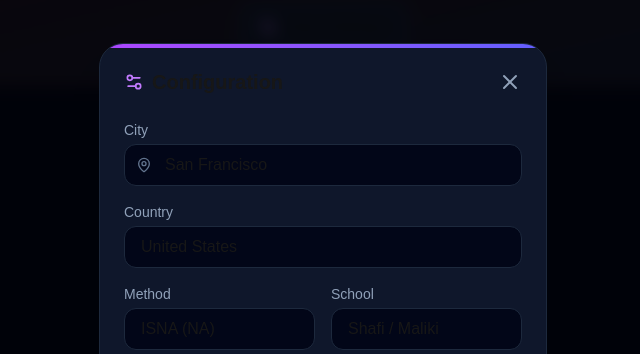
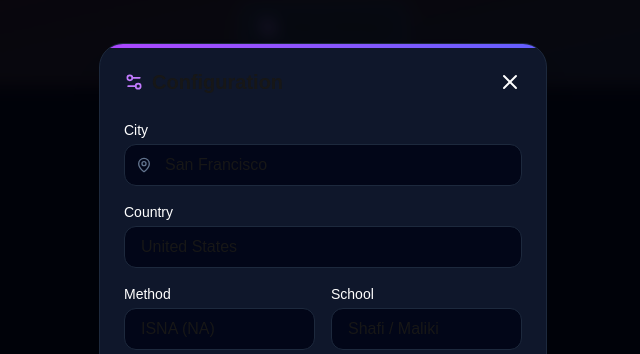
Before and after one commit to SharryRana/ramadan-timetable-app, a Next.js app: page / in a window 1280 px wide. Shown: the part 151-505 px from the top of the page, without its empty margins (317-957 px from the left). Built offline with nearby package versions, Linux system fonts and the light colour scheme; no server answers.

Commit message:
Color issue soleved

```diff
--- a/src/components/about-section.tsx
+++ b/src/components/about-section.tsx
@@ -41,29 +41,29 @@ export function AboutSection() {
                     <div className="flex gap-4 mb-8 w-full">
                         <div className="flex-1 bg-slate-900 border border-slate-800 rounded-2xl py-3 px-2">
                             <div className="text-xl font-bold text-white mb-1">5+</div>
-                            <div className="text-xs text-slate-400">Years Exp.</div>
+                            <div className="text-xs text-[#ffffff]">Years Exp.</div>
                         </div>
                         <div className="flex-1 bg-slate-900 border border-slate-800 rounded-2xl py-3 px-2">
                             <div className="text-xl font-bold text-white mb-1">250+</div>
-                            <div className="text-xs text-slate-400">Projects</div>
+                            <div className="text-xs text-[#ffffff]">Projects</div>
                         </div>
                     </div>
 
                     <div className="space-y-3 w-full mt-auto">
                         <a href="tel:+923057362625" className="flex items-center gap-3 w-full bg-slate-900 hover:bg-slate-800 border border-slate-800 rounded-xl p-3 transition-colors group">
-                            <Phone className="w-4 h-4 text-slate-400 group-hover:text-purple-400 transition-colors" />
+                            <Phone className="w-4 h-4 text-[#ffffff] group-hover:text-purple-400 transition-colors" />
                             <span className="text-sm text-slate-300">+92 305 7362625</span>
                         </a>
                         <a href="mailto:ranashaharyar625@gmail.com" className="flex items-center gap-3 w-full bg-slate-900 hover:bg-slate-800 border border-slate-800 rounded-xl p-3 transition-colors group">
-                            <Mail className="w-4 h-4 text-slate-400 group-hover:text-purple-400 transition-colors" />
+                            <Mail className="w-4 h-4 text-[#ffffff] group-hover:text-purple-400 transition-colors" />
                             <span className="text-sm text-slate-300 truncate max-w-[200px]">ranashaharyar625@gmail.com</span>
                         </a>
                         <a href="https://github.com/sharryrana" className="flex items-center gap-3 w-full bg-slate-900 hover:bg-slate-800 border border-slate-800 rounded-xl p-3 transition-colors group">
-                            <Github className="w-4 h-4 text-slate-400 group-hover:text-purple-400 transition-colors" />
+                            <Github className="w-4 h-4 text-[#ffffff] group-hover:text-purple-400 transition-colors" />
                             <span className="text-sm text-slate-300 truncate max-w-[200px]">GitHub</span>
                         </a>
                         <a href="https://creavibe.dev/" className="flex items-center gap-3 w-full bg-slate-900 hover:bg-slate-800 border border-slate-800 rounded-xl p-3 transition-colors group">
-                            <Code className="w-4 h-4 text-slate-400 group-hover:text-purple-400 transition-colors" />
+                            <Code className="w-4 h-4 text-[#ffffff] group-hover:text-purple-400 transition-colors" />
                             <span className="text-sm text-slate-300 truncate max-w-[200px]">Portfolio</span>
                         </a>
                     </div>
@@ -127,7 +127,7 @@ function ExpertiseCard({ icon, title, desc }: { icon: React.ReactNode, title: st
                 </div>
                 <h5 className="font-semibold text-slate-200">{title}</h5>
             </div>
-            <p className="text-sm text-slate-400 leading-relaxed pl-1">{desc}</p>
+            <p className="text-sm text-[#ffffff] leading-relaxed pl-1">{desc}</p>
         </div>
     );
 }
--- a/src/components/dashboard.tsx
+++ b/src/components/dashboard.tsx
@@ -180,7 +180,7 @@ export function Dashboard() {
                 <div className="text-5xl sm:text-6xl md:text-8xl font-bold text-white tracking-tight font-mono mb-4 text-shadow-sm">
                     {nextEvent?.time || "00:00:00"}
                 </div>
-                <p className="text-slate-400 text-xs sm:text-sm md:text-base">
+                <p className="text-[#ffffff] text-xs sm:text-sm md:text-base">
                     Islamic Date: {data.date.hijri.date} / {data.date.readable}
                 </p>
             </motion.div>
@@ -232,7 +232,7 @@ function TimingBox({ title, time, isHighlight = false, variant = "purple" }: { t
 
     return (
         <div className="bg-slate-900 border border-slate-800 rounded-2xl p-6 flex flex-col justify-center min-h-[140px] hover:bg-slate-800/80 transition-colors">
-            <p className="text-sm font-medium text-slate-400 mb-2">{title}</p>
+            <p className="text-sm font-medium text-[#ffffff] mb-2">{title}</p>
             <p className="text-2xl font-bold text-slate-200">{formattedTime}</p>
         </div>
     );
--- a/src/components/month-timeline.tsx
+++ b/src/components/month-timeline.tsx
@@ -75,8 +75,8 @@ export function MonthTimeline() {
                     <table className="w-full text-left border-collapse">
                         <thead>
                             <tr className="bg-slate-950/50 border-b border-slate-800">
-                                <th className="p-3 sm:p-4 font-medium text-slate-400 text-xs sm:text-sm">Date</th>
-                                <th className="p-3 sm:p-4 font-medium text-slate-400 text-xs sm:text-sm hidden sm:table-cell">Islamic Date</th>
+                                <th className="p-3 sm:p-4 font-medium text-[#ffffff] text-xs sm:text-sm">Date</th>
+                                <th className="p-3 sm:p-4 font-medium text-[#ffffff] text-xs sm:text-sm hidden sm:table-cell">Islamic Date</th>
                                 <th className="p-3 sm:p-4 font-medium text-purple-400 text-xs sm:text-sm">Sehar (Fajr)</th>
                                 <th className="p-3 sm:p-4 font-medium text-indigo-400 text-xs sm:text-sm">Iftar (Maghrib)</th>
                             </tr>
--- a/src/components/settings-panel.tsx
+++ b/src/components/settings-panel.tsx
@@ -45,14 +45,14 @@ export function SettingsPanel({ onClose }: { onClose: () => void }) {
                         <Settings2 className="w-5 h-5 text-purple-400" />
                         Configuration
                     </h2>
-                    <button onClick={onClose} className="text-slate-400 hover:text-white transition-colors">
+                    <button onClick={onClose} className="text-[#ffffff] hover:text-white transition-colors">
                         <X className="w-6 h-6" />
                     </button>
                 </div>
 
                 <div className="space-y-4">
                     <div>
-                        <label className="block text-sm font-medium text-slate-400 mb-1">City</label>
+                        <label className="block text-sm font-medium text-[#ffffff] mb-1">City</label>
                         <div className="relative">
                             <MapPin className="absolute left-3 top-1/2 -translate-y-1/2 w-4 h-4 text-slate-500" />
                             <input
@@ -70,7 +70,7 @@ export function SettingsPanel({ onClose }: { onClose: () => void }) {
                     </div>
 
                     <div>
-                        <label className="block text-sm font-medium text-slate-400 mb-1">Country</label>
+                        <label className="block text-sm font-medium text-[#ffffff] mb-1">Country</label>
                         <input
                             type="text"
                             value={country}
@@ -86,7 +86,7 @@ export function SettingsPanel({ onClose }: { onClose: () => void }) {
 
                     <div className="grid grid-cols-2 gap-4">
                         <div>
-                            <label className="block text-sm font-medium text-slate-400 mb-1">Method</label>
+                            <label className="block text-sm font-medium text-[#ffffff] mb-1">Method</label>
                             <select
                                 value={method}
                                 onChange={(e) => setMethod(Number(e.target.value))}
@@ -102,7 +102,7 @@ export function SettingsPanel({ onClose }: { onClose: () => void }) {
                         </div>
 
                         <div>
-                            <label className="block text-sm font-medium text-slate-400 mb-1">School</label>
+                            <label className="block text-sm font-medium text-[#ffffff] mb-1">School</label>
                             <select
                                 value={school}
                                 onChange={(e) => setSchool(Number(e.target.value))}
```
